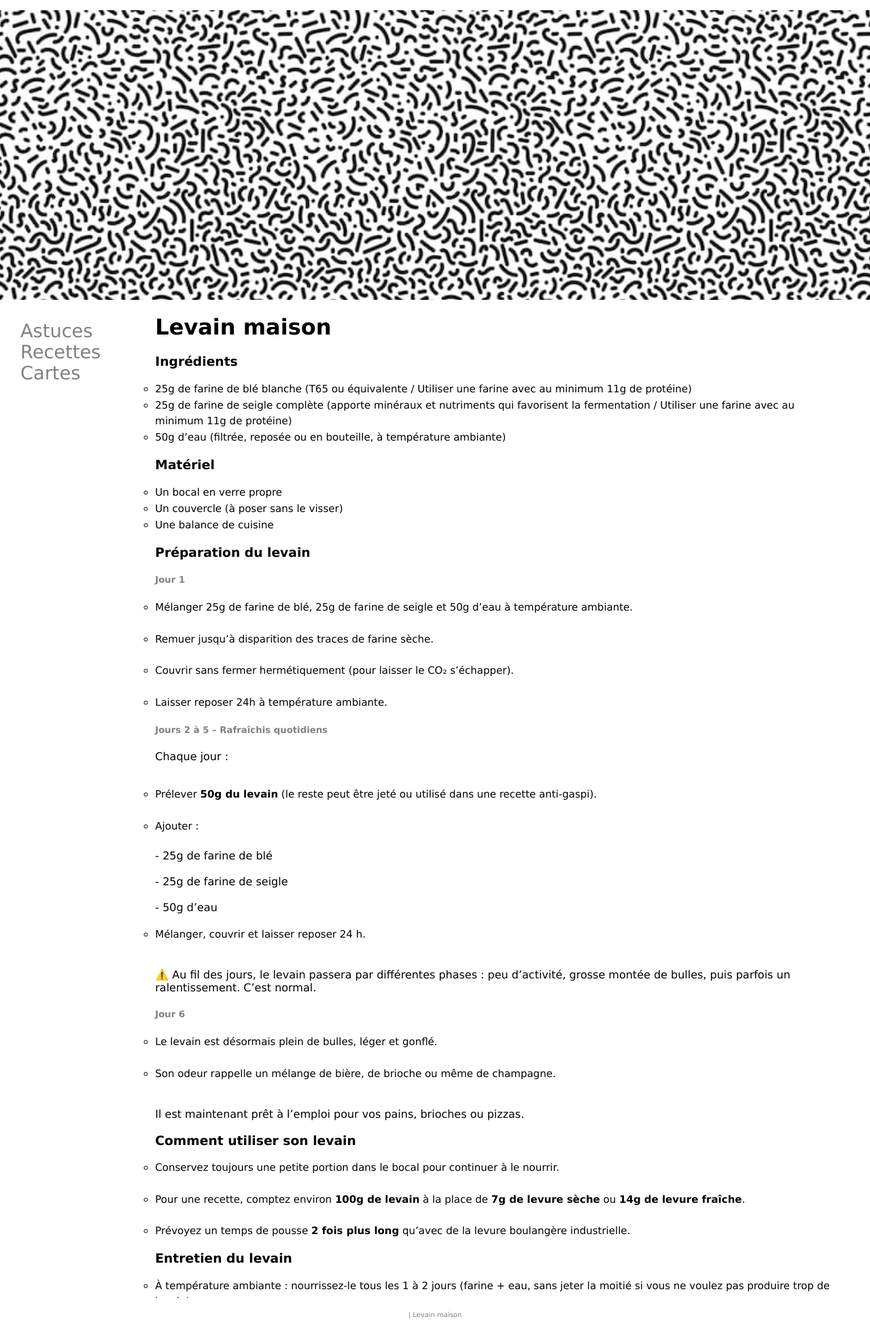
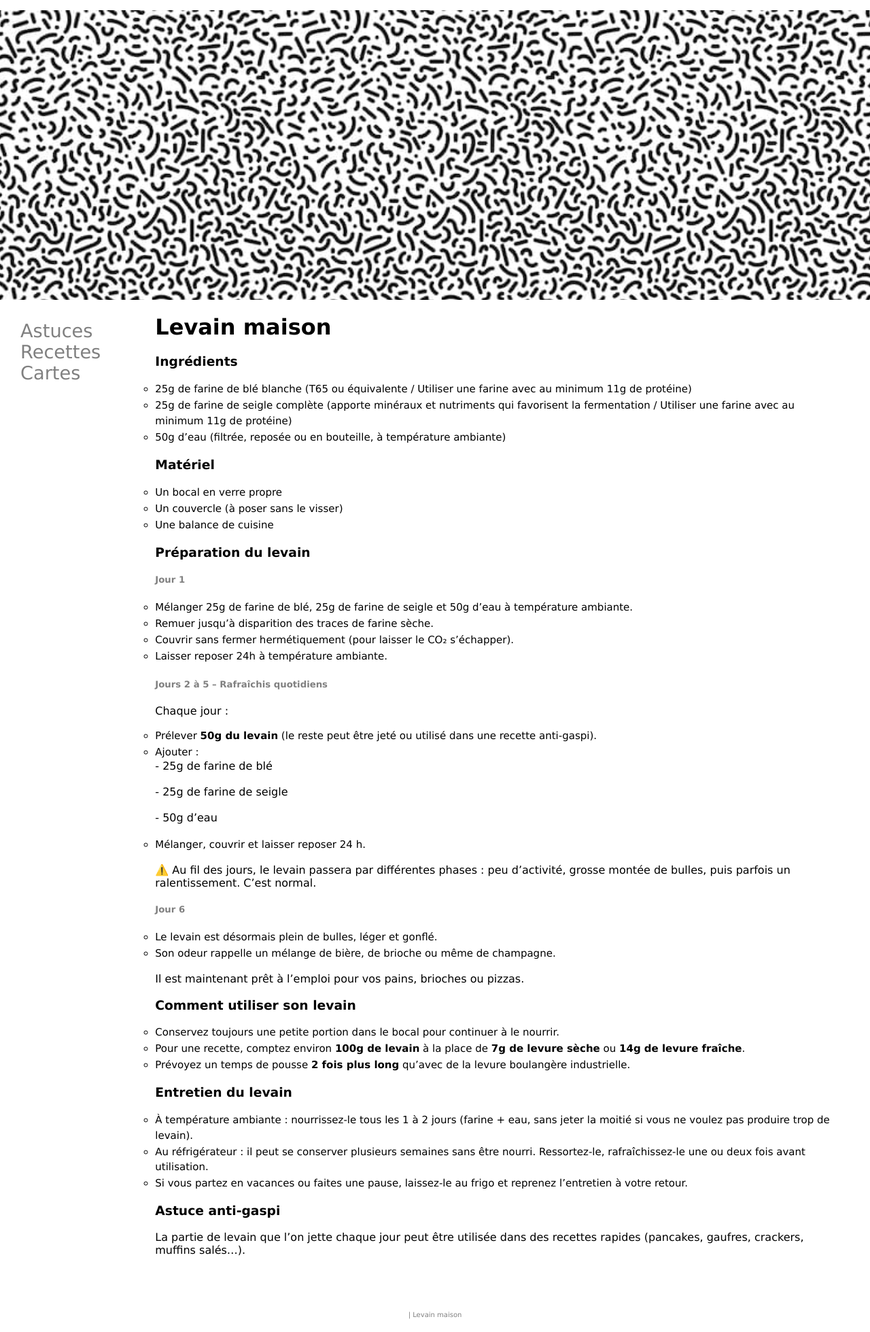
Before and after one commit to DenAff/heol, a Jekyll site: the page built from _posts/recettes/cuissons & préparations/2020-01-01-levain.md, in a window 1280 px wide. Shown: the whole page at 68% size. Built offline with Jekyll 4.4.1, drawn with Linux system fonts in a browser that asks for light colours.

Commit message:
Update 2020-01-01-levain.md

```diff
--- a/_posts/recettes/cuissons & préparations/2020-01-01-levain.md
+++ b/_posts/recettes/cuissons & préparations/2020-01-01-levain.md
@@ -28,16 +28,16 @@ categories: [cuissons & préparations]
 
 ##### Jour 1
 
-- Mélanger 25g de farine de blé, 25g de farine de seigle et 50g d’eau à température ambiante.<br><br>
-- Remuer jusqu’à disparition des traces de farine sèche.<br><br>
-- Couvrir sans fermer hermétiquement (pour laisser le CO₂ s’échapper).<br><br>
+- Mélanger 25g de farine de blé, 25g de farine de seigle et 50g d’eau à température ambiante.
+- Remuer jusqu’à disparition des traces de farine sèche.
+- Couvrir sans fermer hermétiquement (pour laisser le CO₂ s’échapper).
 - Laisser reposer 24h à température ambiante.
 
 ##### Jours 2 à 5 – Rafraîchis quotidiens
 
-Chaque jour :<br><br>
-- Prélever **50g du levain** (le reste peut être jeté ou utilisé dans une recette anti-gaspi).<br><br>
-- Ajouter :<br><br>
+Chaque jour :
+- Prélever **50g du levain** (le reste peut être jeté ou utilisé dans une recette anti-gaspi).
+- Ajouter :
 
 <ul>
 - 25g de farine de blé<br><br>
@@ -45,27 +45,27 @@ Chaque jour :<br><br>
 - 50g d’eau<br><br>
 </ul>
 
-- Mélanger, couvrir et laisser reposer 24 h.<br><br>
+- Mélanger, couvrir et laisser reposer 24 h.<br>
 
 ⚠️ Au fil des jours, le levain passera par différentes phases : peu d’activité, grosse montée de bulles, puis parfois un ralentissement. C’est normal.
 
 ##### Jour 6
 
-- Le levain est désormais plein de bulles, léger et gonflé.<br><br>
-- Son odeur rappelle un mélange de bière, de brioche ou même de champagne.<br><br>
+- Le levain est désormais plein de bulles, léger et gonflé.
+- Son odeur rappelle un mélange de bière, de brioche ou même de champagne.<br>
 
 Il est maintenant prêt à l’emploi pour vos pains, brioches ou pizzas.
 
 ### Comment utiliser son levain
 
-- Conservez toujours une petite portion dans le bocal pour continuer à le nourrir.<br><br>
-- Pour une recette, comptez environ **100g de levain** à la place de **7g de levure sèche** ou **14g de levure fraîche**.<br><br>
+- Conservez toujours une petite portion dans le bocal pour continuer à le nourrir.
+- Pour une recette, comptez environ **100g de levain** à la place de **7g de levure sèche** ou **14g de levure fraîche**.
 - Prévoyez un temps de pousse **2 fois plus long** qu’avec de la levure boulangère industrielle.
 
 ### Entretien du levain
 
-- À température ambiante : nourrissez-le tous les 1 à 2 jours (farine + eau, sans jeter la moitié si vous ne voulez pas produire trop de levain).<br><br>
-- Au réfrigérateur : il peut se conserver plusieurs semaines sans être nourri. Ressortez-le, rafraîchissez-le une ou deux fois avant utilisation.<br><br>
+- À température ambiante : nourrissez-le tous les 1 à 2 jours (farine + eau, sans jeter la moitié si vous ne voulez pas produire trop de levain).
+- Au réfrigérateur : il peut se conserver plusieurs semaines sans être nourri. Ressortez-le, rafraîchissez-le une ou deux fois avant utilisation.
 - Si vous partez en vacances ou faites une pause, laissez-le au frigo et reprenez l’entretien à votre retour.
 
 ### Astuce anti-gaspi
```
